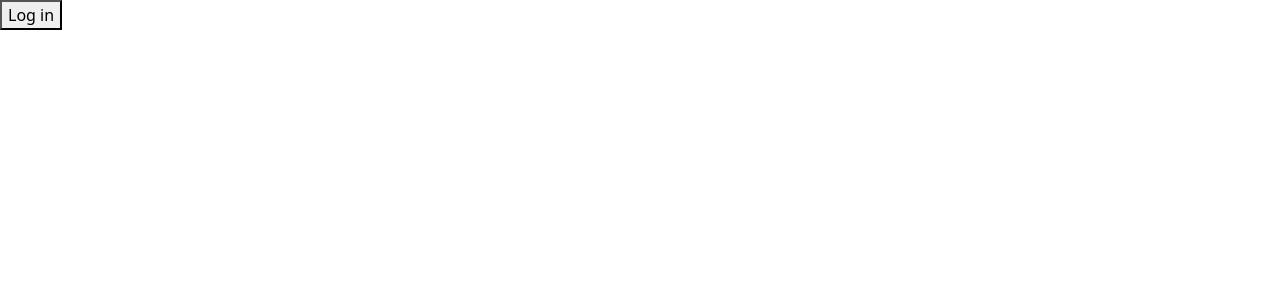
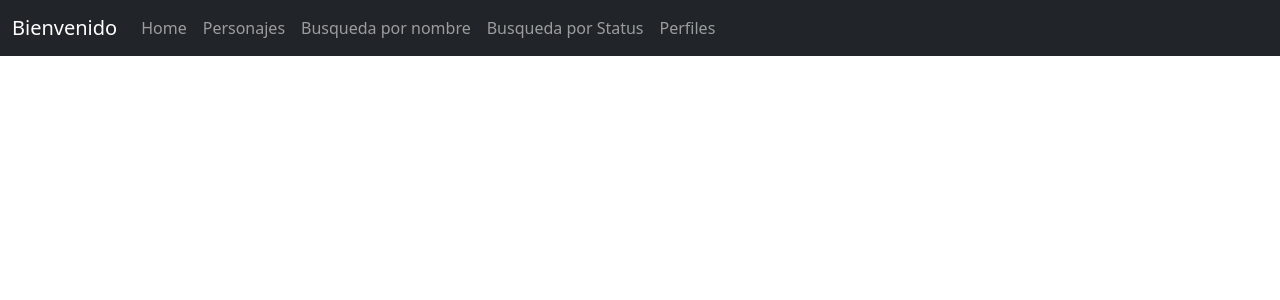
Before and after one commit to DanielHernandez19/Proyecto-React, a React (Vite) app: page / in a window 1280 px wide. Shown: the top 300 px of the page. Built offline with nearby package versions, Linux system fonts and the light colour scheme.

Commit message:
union con vladimir

```diff
--- a/src/App.jsx
+++ b/src/App.jsx
@@ -1,21 +1,10 @@
 import { useState } from 'react'
 import Navbar from './components/Navbar'
-import { useAuth0 } from '@auth0/auth0-react'
-import LoginButton from './components/LoginButton';
 
 function App() {
-  const { user, isAuthenticated } = useAuth0();
-  console.log(window.location.origin);
   return (
     <div>
-      {isAuthenticated ? (
-        <>  <Navbar name={user.name} />
-        </>
-      ) : (
-
-        <LoginButton />
-      )}
-
+      <Navbar />
     </div>
   )
 }
--- /dev/null
+++ b/src/components/Desarrolladores.jsx
@@ -0,0 +1,12 @@
+import React from "react";
+
+export default function Desarrolladores() {
+   return (
+      <div className='contenedor-desarrollador'>
+         <img
+            className='imagen-desarrollador'
+            src={('../imagenes/desarrollador-michelle.jpeg')}
+            alt='Foto de Michelle' />
+      </div>
+   );
+}
--- a/src/components/LoginButton.jsx
+++ /dev/null
@@ -1,12 +0,0 @@
-import { useAuth0 } from "@auth0/auth0-react";
-import React from 'react'
-
-function LoginButton() {
-    const { loginWithRedirect } = useAuth0();
-
-    return (
-        <button onClick={() => loginWithRedirect}>Log in</button>
-    )
-};
-
-export default LoginButton;
--- a/src/components/LogoutButton.jsx
+++ /dev/null
@@ -1,12 +0,0 @@
-import { useAuth0 } from "@auth0/auth0-react";
-import React from 'react'
-
-function LogoutButton() {
-    const { logout } = useAuth0();
-
-    return (
-        <button onClick={() => logout({ returnTo: window.location.origin })}>Log out</button>
-    )
-};
-
-export default LogoutButton;
--- a/src/components/Navbar.jsx
+++ b/src/components/Navbar.jsx
@@ -3,14 +3,15 @@ import { BrowserRouter, Route, Routes, Link } from 'react-router-dom'
 import ListaPersonajes from './axios/ListaPersonajes'
 import BuscarStatus from './BuscarStatus'
 import Formulario from './Formulario'
-import LogoutButton from './LogoutButton'
+import Desarrolladores from './Desarrolladores'
 
-export default function Navbar(props) {
+
+export default function Navbar() {
   return (
     <BrowserRouter>
       <nav className="navbar navbar-expand-lg navbar-dark bg-dark">
         <div className="container-fluid">
-          <a className="navbar-brand" href="#">Bienvenido {props.name} </a>
+          <a className="navbar-brand" href="#">Bienvenido </a>
           <button className="navbar-toggler" type="button" data-bs-toggle="collapse" data-bs-target="#navbarNavAltMarkup" aria-controls="navbarNavAltMarkup" aria-expanded="false" aria-label="Toggle navigation">
             <span className="navbar-toggler-icon"></span>
           </button>
@@ -30,10 +31,7 @@ export default function Navbar(props) {
                   <Link to="/status" className='nav-link'>Busqueda por Status</Link>
                 </li>
                 <li className='nav-item'>
-                  <a className="nav-link " aria-current="page" href="#">Perfiles</a>
-                </li>
-                <li className='nav-item'>
-                  <LogoutButton />
+                  <Link to="/perfil" className='nav-link'> Perfiles</Link>
                 </li>
               </ul>
             </div>
@@ -44,6 +42,7 @@ export default function Navbar(props) {
         <Route path='/personajes' element={<ListaPersonajes />} />
         <Route path='/formulario' element={<Formulario />} />
         <Route path='/status' element={<BuscarStatus />} />
+        <Route path='/perfil' element={<Desarrolladores />} />
       </Routes>
     </BrowserRouter>
   )
--- a/src/main.jsx
+++ b/src/main.jsx
@@ -1,18 +1,9 @@
 import React from 'react'
 import ReactDOM from 'react-dom/client'
 import App from './App'
-import { Auth0Provider } from '@auth0/auth0-react';
 
-const root = ReactDOM.createRoot(document.getElementById('root'));
-root.render(
-  <Auth0Provider
-    domain="dev-flijeduaorcyrnp4.eu.auth0.com"
-    clientId="Y0xKIsoEtlN0RT4PglAFtmR7wnMLizHa"
-    redirectUri={window.location.origin}
-  >
-    <React.StrictMode>
-      <App />
-    </React.StrictMode>
-  </Auth0Provider>,
-  document.getElementById('root')
+ReactDOM.createRoot(document.getElementById('root')).render(
+  <React.StrictMode>
+    <App />
+  </React.StrictMode>,
 )
```
Also changed, not shown: src/components/userProfile.jsx (deleted, +0 -22 lines), src/imagenes/IMG-20230321-WA0008.jpg (added), src/imagenes/desarrollador-michelle.jpeg (added).
